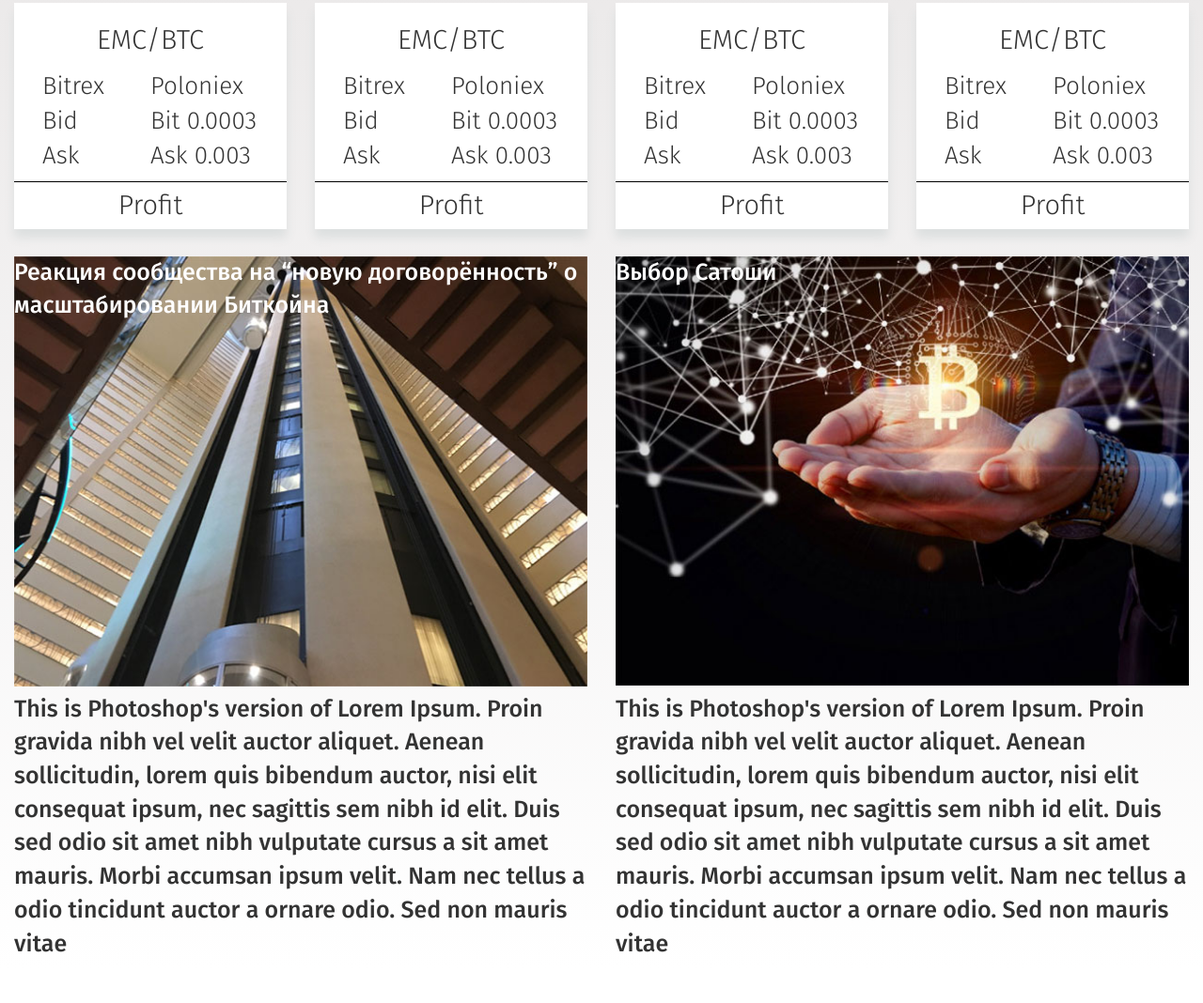
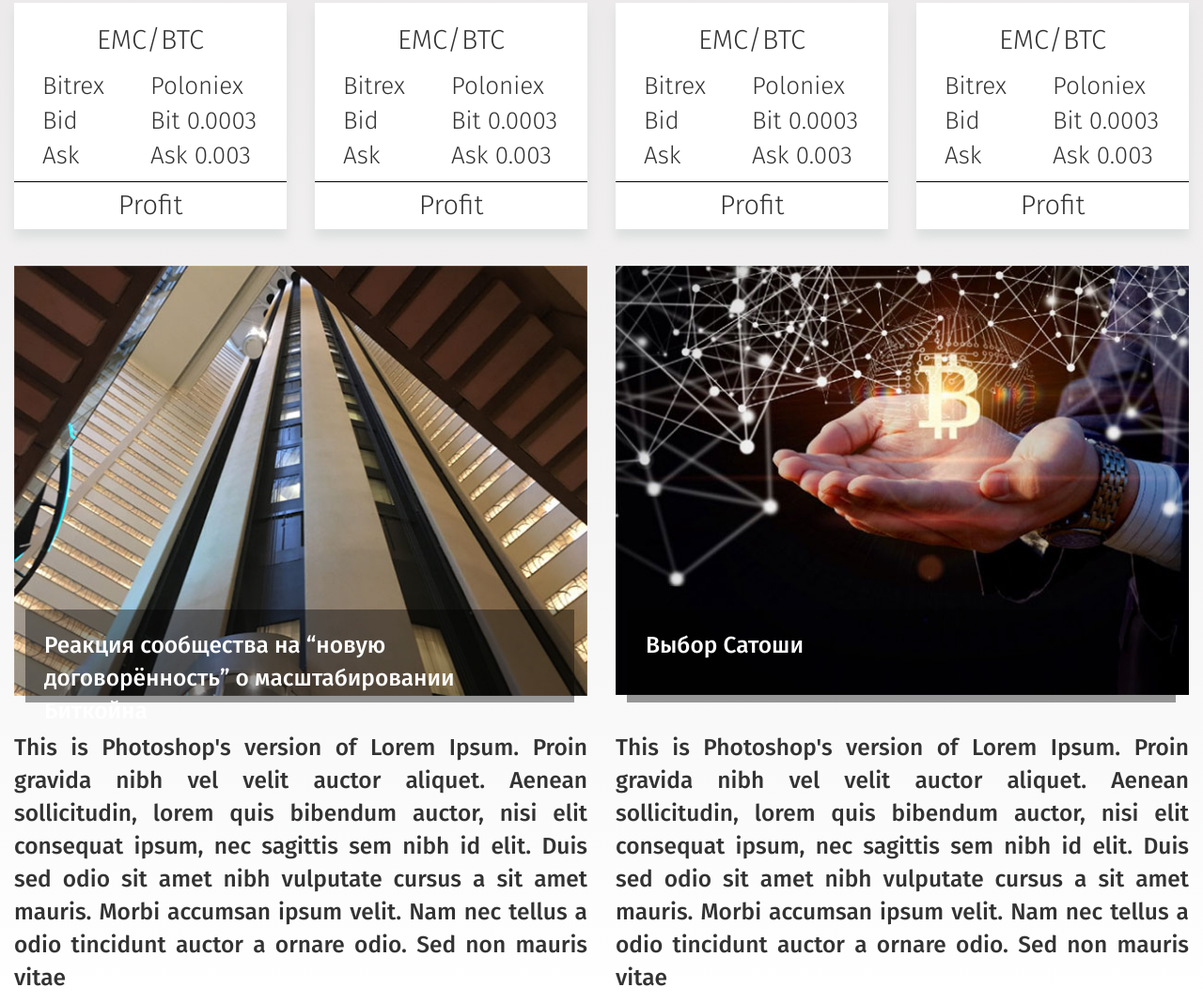
Before and after one commit to somebody-xxx/Investing, a plain HTML site: page index.html in a window 1280 px wide. Shown: the part 590-1658 px from the top of the page at 94% size. Before the commit the page ends 1623 px from the top, so only its background shows below. Drawn offline with nearby package versions, Linux system fonts and the light colour scheme.

Commit message:
was added text and backgraund for .prozoro

```diff
--- a/css/main.css
+++ b/css/main.css
@@ -13,8 +13,8 @@ body {
 .navbar-inverse{
 	border-radius: 0;
 	background-image: url(../img/bg_menu.png);
-	-webkit-background-size: contain;
-	background-size: contain;
+	-webkit-background-size: cover;
+	background-size: cover;
 	background-repeat: no-repeat;
 	border: none;
 }
@@ -71,8 +71,8 @@ body {
 /*--------------------------------------------------------------*/
 #header{
 	background-image: url(../img/bg_heder.png);
-	-webkit-background-size: contain;
-	background-size: contain;
+	-webkit-background-size: cover;
+	background-size: cover;
 	background-repeat: no-repeat;
 	overflow: hidden;
 	margin-left: -1px
@@ -191,15 +191,17 @@ body {
 #Content .info_block_1,
 #Content .info_block_2{
 	max-width: 620px;
-	font-size: 25px;
+	font-size: 24.5px;
 	margin: 0 auto;
 	font-weight: 500;
+	margin-top: 10px;
 }
 
 #Content .img_1,
 #Content .img_2{
 	max-width: 619px;
 	height: 465px;
+	margin-bottom: 20px;
 }
 
 #Content .img_1{
@@ -218,10 +220,19 @@ body {
 
 #Content .img_1 .prozoro,
 #Content .img_2 .prozoro{
-	width: 100%;
-	height: 98px;
-	color: #fff;
+    position: absolute;
+    left: 27px;
+    right: 29px;
+    z-index: 9999;
+    background: rgba(0,0,0,0.4);
+    color: #fff;
+    bottom: 20px;
+    padding: 20px;
+    height: 99px;
+}
 
+#Content .text{
+	text-align: justify;
 }
 
 /*---------------------------end Content-----------------------------*/
--- a/index.html
+++ b/index.html
@@ -6,7 +6,7 @@
     <title>Trade_B_Investing</title>
 
     <!-- Fonts -->
-    <link href="https://fonts.googleapis.com/css?family=Fira+Sans:300,500" rel="stylesheet">
+    <link href="https://fonts.googleapis.com/css?family=Fira+Sans:300,400,500" rel="stylesheet">
     <!-- Bootstrap -->
     <link href="css/bootstrap.css" rel="stylesheet">
     <link rel="stylesheet" href="css/main.css">
@@ -168,22 +168,38 @@
                 <div class="row">
                     <div class="col-lg-6">
                         <div class="info_block_1">
-                            <div class="img_1">
-                                <div class="prozoro">
-                                    <p>Реакция сообщества на “новую договорённость” о масштабировании Биткойна</p>
+                            <a href="#">
+                                <div class="img_1">
+                                    <span class="prozoro">
+                                        <p>Реакция сообщества на “новую договорённость” о масштабировании Биткойна</p>
+                                    </span>
                                 </div>
-                            </div>
-                                <p>This is Photoshop's version  of Lorem Ipsum. Proin gravida nibh vel velit auctor aliquet. Aenean sollicitudin, lorem quis bibendum auctor, nisi elit consequat ipsum, nec sagittis sem nibh id elit. Duis sed odio sit amet nibh vulputate cursus a sit amet mauris. Morbi accumsan ipsum velit. Nam nec tellus a odio tincidunt auctor a ornare odio. Sed non  mauris vitae</p>
+                            </a>
                         </div>
                     </div>
                     <div class="col-lg-6">
                         <div class="info_block_2">
-                            <div class="img_2">
-                                <div class="prozoro">
-                                    <p>Выбор Сатоши</p>
+                            <a href="#">
+                                <div class="img_2">
+                                    <span class="prozoro">
+                                        <p>Выбор Сатоши</p>
+                                    </span>
                                 </div>
-                            </div>
-                                <p>This is Photoshop's version  of Lorem Ipsum. Proin gravida nibh vel velit auctor aliquet. Aenean sollicitudin, lorem quis bibendum auctor, nisi elit consequat ipsum, nec sagittis sem nibh id elit. Duis sed odio sit amet nibh vulputate cursus a sit amet mauris. Morbi accumsan ipsum velit. Nam nec tellus a odio tincidunt auctor a ornare odio. Sed non  mauris vitae</p>
+                            </a>
+                        </div>
+                    </div>
+                </div>
+                <div class="row">
+                    <div class="col-lg-6">
+                        <div class="info_block_1">
+                            <p class="text">This is Photoshop's version  of Lorem Ipsum. Proin gravida nibh vel velit auctor aliquet. Aenean sollicitudin, lorem quis bibendum auctor, nisi elit consequat ipsum, nec sagittis sem nibh id elit. Duis sed odio sit amet nibh vulputate cursus a sit amet mauris. Morbi accumsan ipsum velit. Nam nec tellus a odio tincidunt auctor a ornare odio. Sed non  mauris vitae
+                            </p>
+                        </div>
+                    </div>
+                    <div class="col-lg-6">
+                        <div class="info_block_2">
+                            <p class="text">This is Photoshop's version  of Lorem Ipsum. Proin gravida nibh vel velit auctor aliquet. Aenean sollicitudin, lorem quis bibendum auctor, nisi elit consequat ipsum, nec sagittis sem nibh id elit. Duis sed odio sit amet nibh vulputate cursus a sit amet mauris. Morbi accumsan ipsum velit. Nam nec tellus a odio tincidunt auctor a ornare odio. Sed non  mauris vitae
+                            </p>
                         </div>
                     </div>
                 </div>
```
